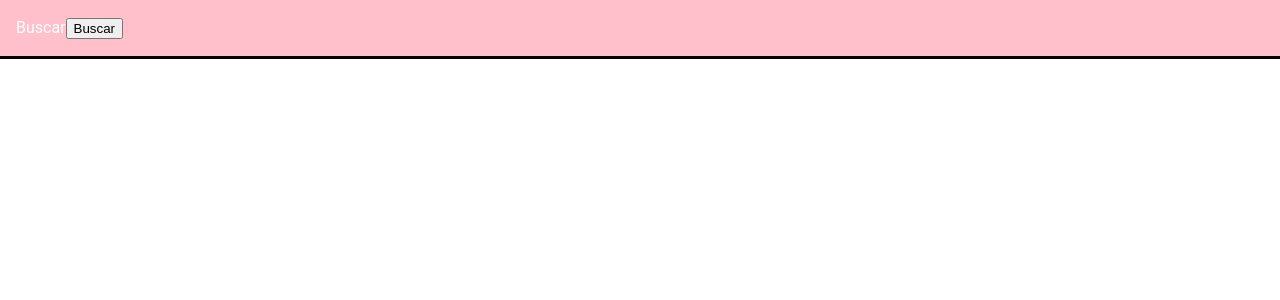
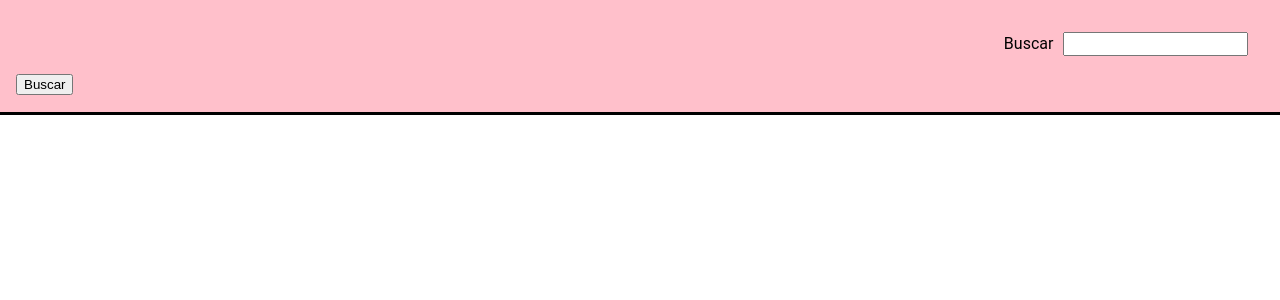
Before and after one commit to catharygr/buscar-libros-react, a React (Vite) app: page / in a window 1280 px wide. Shown: the top 300 px of the page. Built offline with nearby package versions, Linux system fonts and the light colour scheme.

Commit message:
Trabajando en el componente TextoInput y su css

```diff
--- a/src/componentes/TextoInput.jsx
+++ b/src/componentes/TextoInput.jsx
@@ -1,7 +1,14 @@
+// import { useId } from "react";
+// Función que genera un id único
 export default function TextoInput() {
+  // let generarId = useId();
+  // let apliacadoId = id || generarId;
   return (
-    <>
-      <label htmlFor="buscar">Buscar</label>
-    </>
+    <div className="container-input">
+      <label className="label-buscar" htmlFor="buscar">
+        Buscar
+      </label>
+      <input type="text" id="buscar" />
+    </div>
   );
 }
--- a/src/index.css
+++ b/src/index.css
@@ -14,3 +14,13 @@ header {
   padding: 1rem;
   border-bottom: 3px solid #000;
 }
+.container-input {
+  display: flex;
+  justify-content: right;
+  margin: 1rem;
+}
+
+.label-buscar {
+  margin-right: 0.6rem;
+  color: #000;
+}
```
